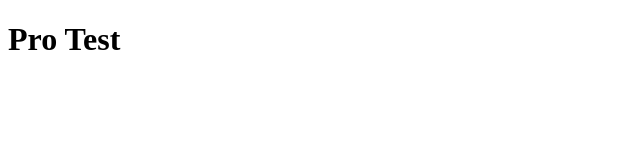
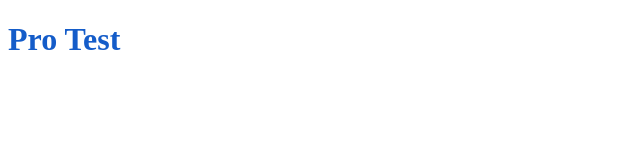
Before and after one commit to mxcrazy1a/test, a plain HTML site: page index.html in a window 1280 px wide. Shown: the whole page, without its empty margins (0-640 px from the left). Drawn offline with Linux system fonts and the light colour scheme.

Commit message:
Change for color h1

```diff
--- a/style.css
+++ b/style.css
@@ -1,5 +1,5 @@
 h1{
-
+    color: #145cc9;
 }
 
 body{
```
